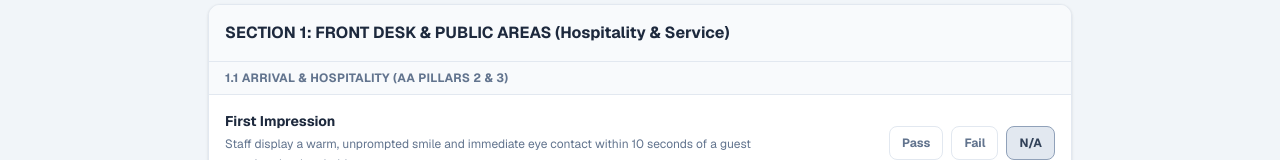
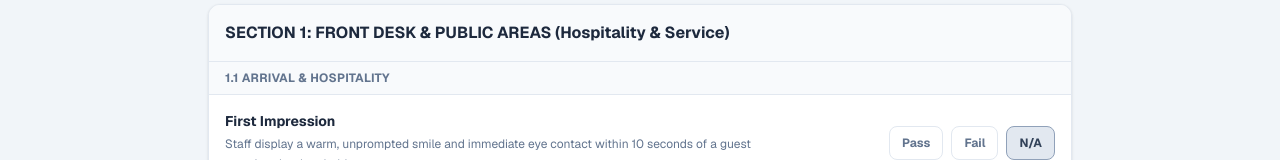
Before and after one commit to itsmyapp-code/whole-hospitality, a Next.js app: page /audit/overt-hotel in a window 1280 px wide. Shown: the part 388-548 px from the top of the page. Built offline with nearby package versions, Linux system fonts and the light colour scheme; no server answers.

Commit message:
Remove AA references from overt hotel checklist

```diff
--- a/app/audit/overt-hotel/checklist.ts
+++ b/app/audit/overt-hotel/checklist.ts
@@ -21,7 +21,7 @@ export const OVERT_HOTEL_CHECKLIST: ChecklistSection[] = [
     title: "SECTION 1: FRONT DESK & PUBLIC AREAS (Hospitality & Service)",
     subsections: [
       {
-        title: "1.1 Arrival & Hospitality (AA Pillars 2 & 3)",
+        title: "1.1 Arrival & Hospitality",
         items: [
           { id: "1_1_1", label: "First Impression", description: "Staff display a warm, unprompted smile and immediate eye contact within 10 seconds of a guest crossing the threshold." },
           { id: "1_1_2", label: "Tone of Voice", description: "Staff conversation is natural, welcoming, and genuinely helpful rather than stiff, transactional, or robotic." },
@@ -137,7 +137,7 @@ export const OVERT_HOTEL_CHECKLIST: ChecklistSection[] = [
         title: "4.1 Dining Presentation & Service Execution",
         items: [
           { id: "4_1_1", label: "Table Settings", description: "Restaurant tables feature immaculate linens or pristine, unmarred tabletops; cutlery is polished to a mirror finish, and glassware is completely clear of water spots." },
-          { id: "4_1_2", label: "Local Sourcing Validation", description: "Menu descriptions of premium local produce are cross-referenced with live kitchen delivery invoices to maintain AA Rosette credentials." },
+          { id: "4_1_2", label: "Local Sourcing Validation", description: "Menu descriptions of premium local produce are cross-referenced with live kitchen delivery invoices to maintain quality credentials." },
           { id: "4_1_3", label: "Service Temperature Control", description: "High-quality plates are physically warmed in a hot-cupboard prior to hot food plating; cold dishes are served on chilled crockery." },
           { id: "4_1_4", label: "Culinary Execution Spot-Check", description: "Breakfast and evening dishes match exact design specifications (e.g., breakfast poached eggs feature firm whites with liquid, running yolks; steaks match requested temperatures precisely)." },
           { id: "4_1_5", label: "Floor Clearance Speed", description: "Floor observations confirm that empty glassware and finished dining plates are cleared from guest tables within 3 minutes of consumption." }
```
